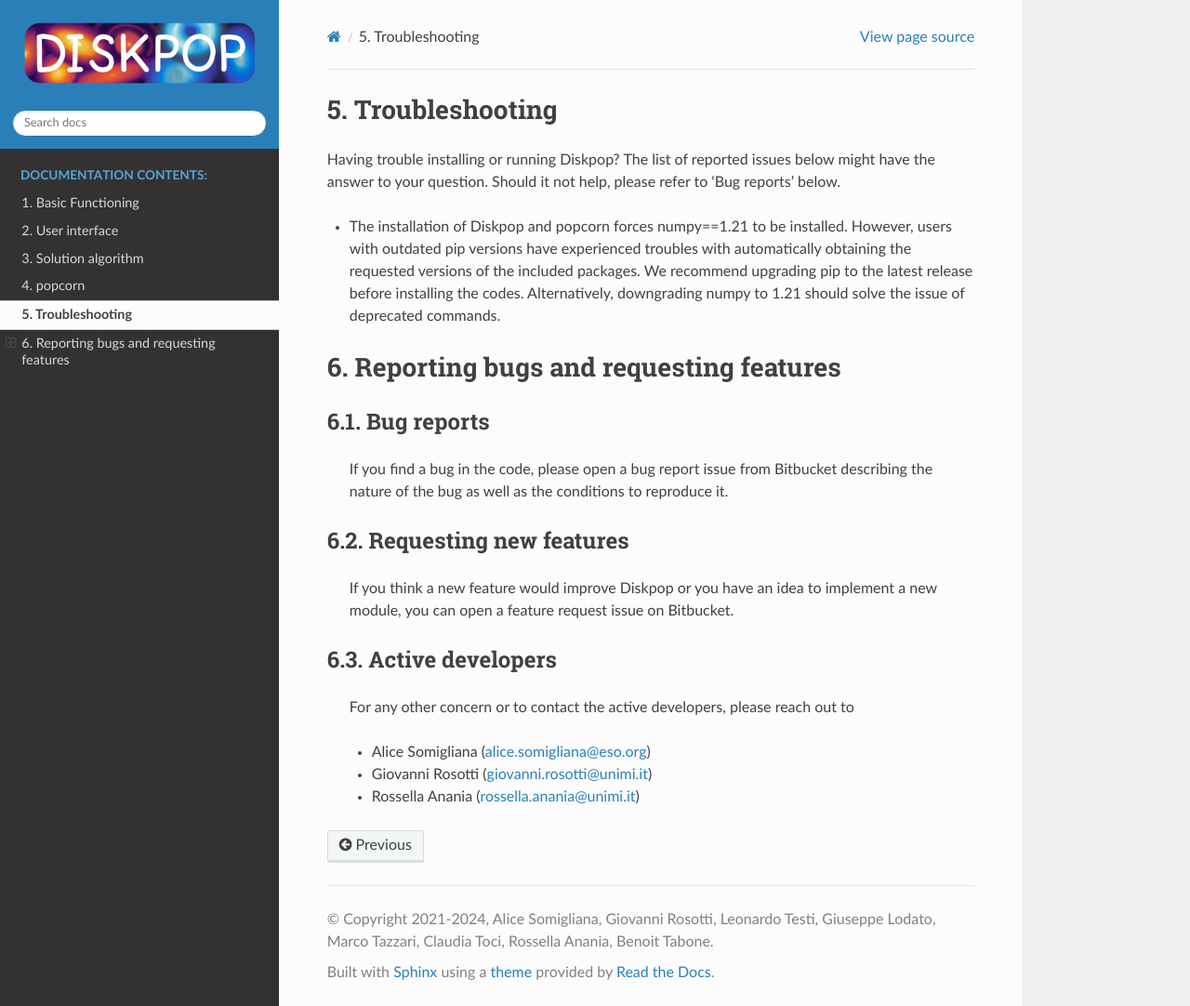
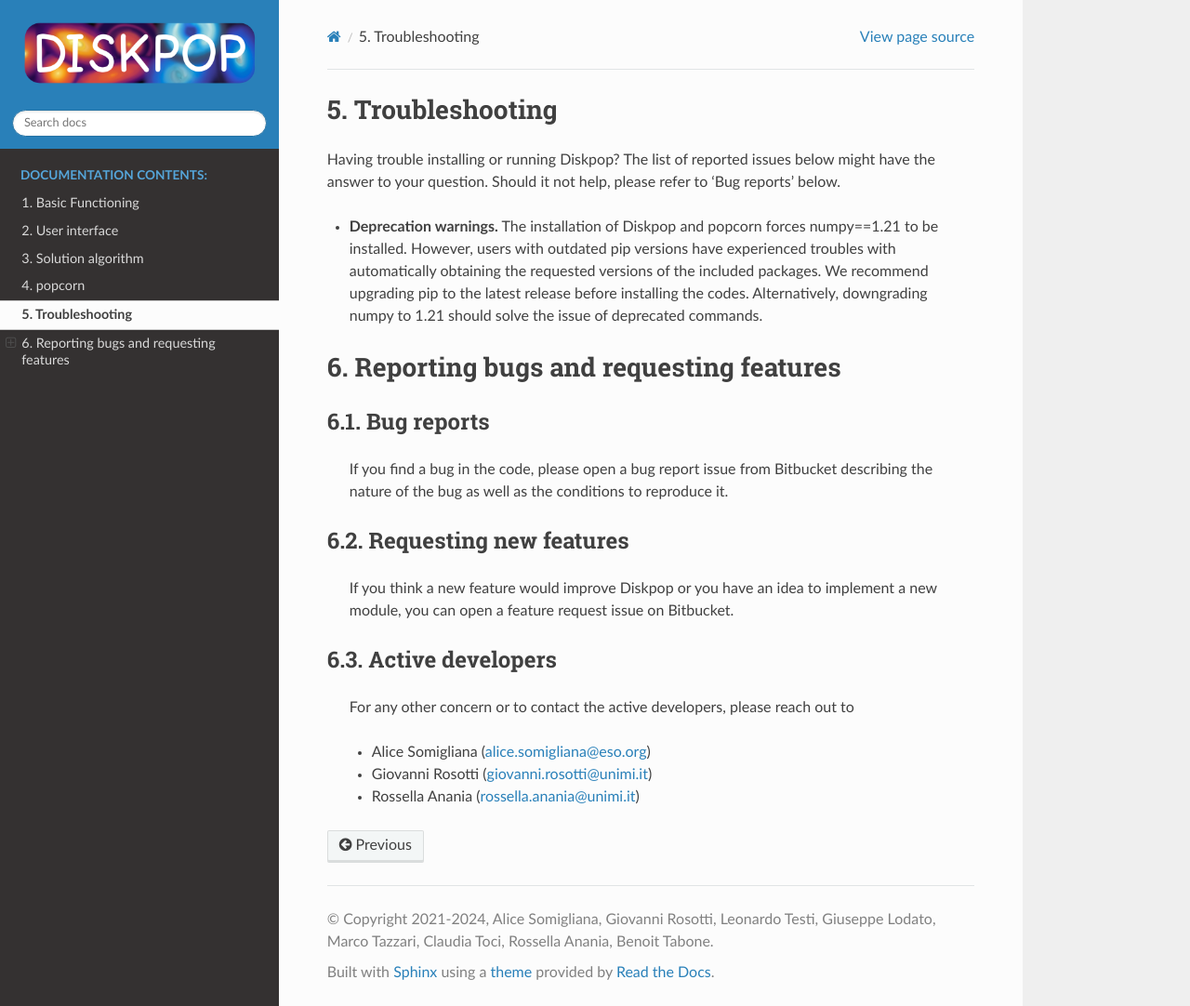
Before and after one commit to alicesomigliana/diskpop-docs, a Sphinx documentation site: the page built from doc/bugs_features.rst, in a window 1280 px wide and 1082 px high. Shown: the whole window at 93% size. Built offline with Sphinx 7.4.7 and the Read the Docs theme 2.0.0, drawn with Linux system fonts in a browser that asks for light colours.

Commit message:
Update bugs_features.rst

```diff
--- a/doc/bugs_features.rst
+++ b/doc/bugs_features.rst
@@ -7,7 +7,7 @@
 
 Having trouble installing or running Diskpop? The list of reported issues below might have the answer to your question. Should it not help, please refer to 'Bug reports' below.
 
-- The installation of Diskpop and popcorn forces numpy==1.21 to be installed. However, users with outdated pip versions have experienced troubles with automatically obtaining the requested versions of the included packages. We recommend upgrading pip to the latest release before installing the codes. Alternatively, downgrading numpy to 1.21 should solve the issue of deprecated commands.
+- **Deprecation warnings.** The installation of Diskpop and popcorn forces numpy==1.21 to be installed. However, users with outdated pip versions have experienced troubles with automatically obtaining the requested versions of the included packages. We recommend upgrading pip to the latest release before installing the codes. Alternatively, downgrading numpy to 1.21 should solve the issue of deprecated commands.
 
 
 
```
